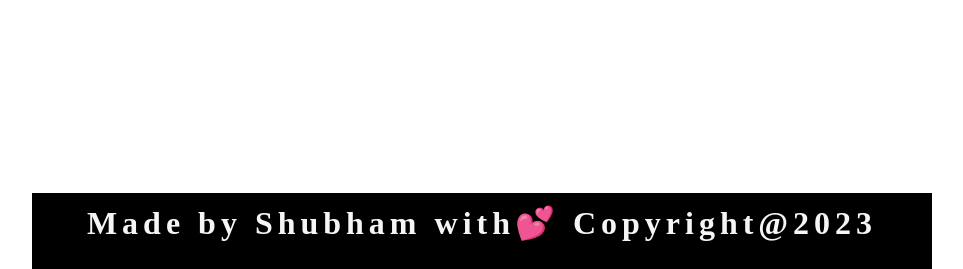
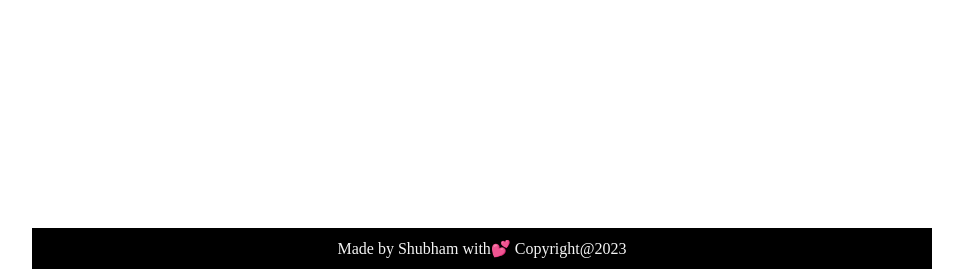
Before and after one commit to shubbhu-007/git-practice-final-01, a plain HTML site: page contact.html in a window 1280 px wide. Shown: the part 531-800 px from the top of the page, without its empty margins (158-1121 px from the left). Drawn offline with Linux system fonts and the light colour scheme.

Commit message:
para font-size in footer for contact page changed

```diff
--- a/contact.html
+++ b/contact.html
@@ -13,7 +13,7 @@
             align-items: center;
 
         }
-        p{
+        .contactUs section p{
             letter-spacing: 5px;
             font-size: 2rem;
             font-weight: 700;
```
